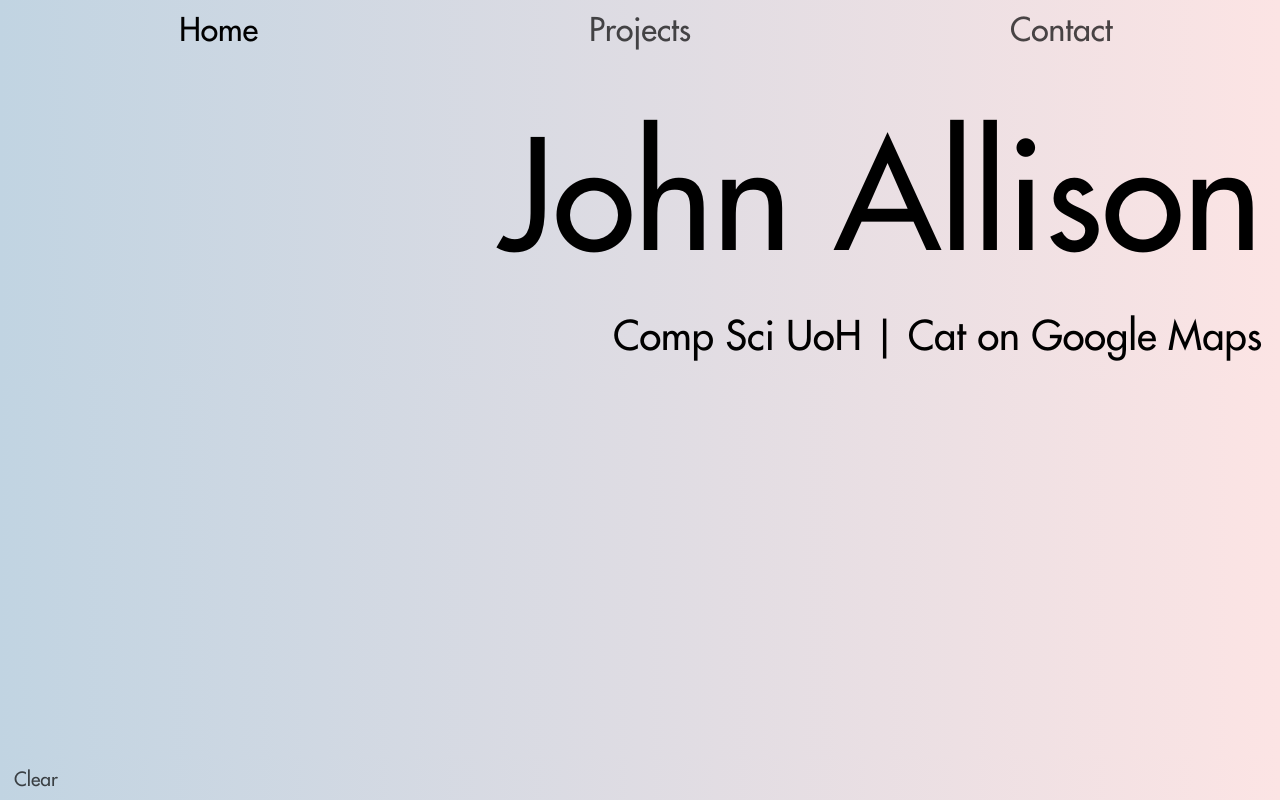
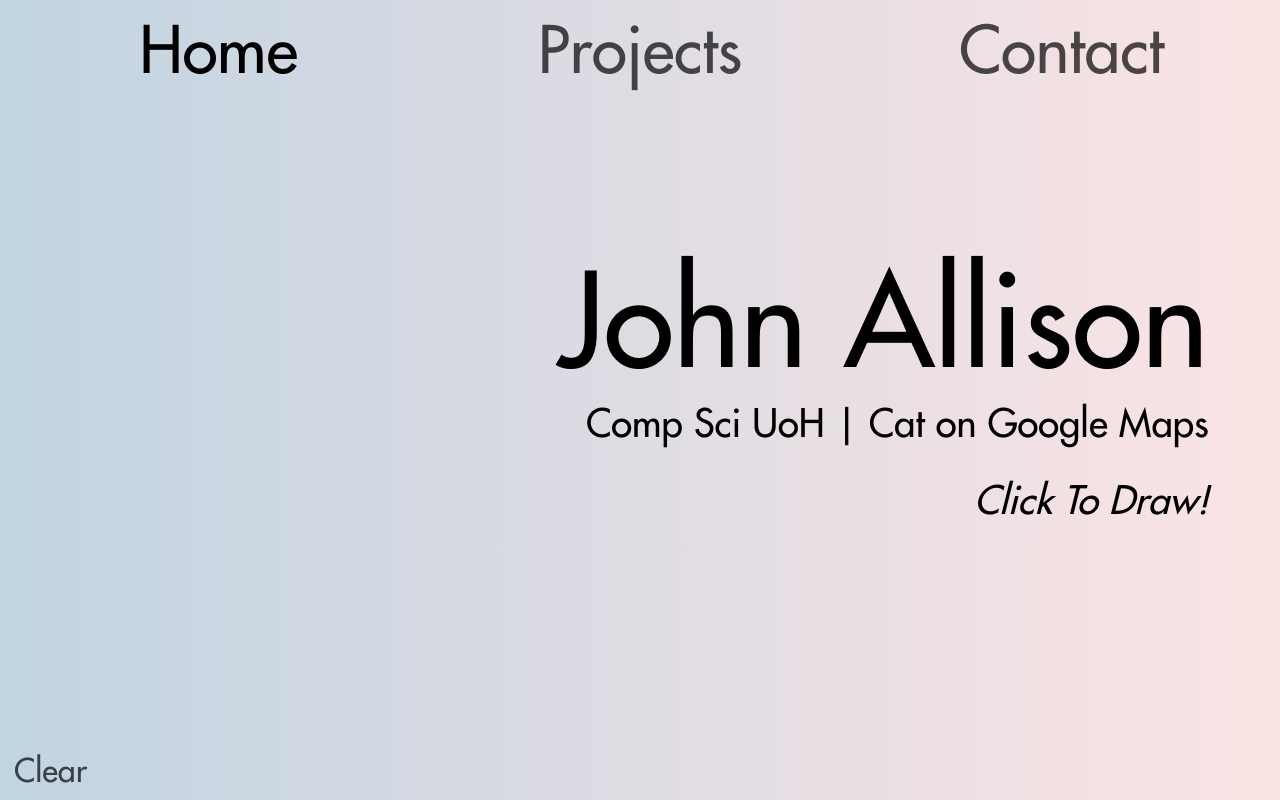
Before and after one commit to DannyDorito/jallison.co.uk, an Angular app: page /home in a window 1280 px wide. Built offline with nearby package versions, Linux system fonts and the light colour scheme.

Commit message:
Homepage content and font size fixes

```diff
--- a/src/app/app.component.css
+++ b/src/app/app.component.css
@@ -17,6 +17,7 @@ canvas {
 
 .nav-space {
   width: 100%;
+  font-size: 5vw;
 }
 
 .router-link-active {
@@ -27,6 +28,6 @@ canvas {
   position: fixed;
   left: 0;
   bottom: 0;
-  font-size: 0.6em;
+  font-size: 50%;
   margin: 8px;
 }
--- a/src/app/home/home.component.css
+++ b/src/app/home/home.component.css
@@ -1,21 +1,24 @@
 .john-div {
-  margin: 0;
+  margin-top: 10%;
+  margin-right: 5%;
   display: flex;
   justify-content: flex-start;
   flex-direction: column;
   flex-wrap: wrap;
   align-items: flex-end;
+  text-align: right;
 }
 
 .john {
-  margin: 10px;
-  font-size: 150px;
-  text-align: right;
+  margin: 0;
+  font-size: 10vw;
+  line-height: 1;
 }
 
 .subheading {
-  font-size: 40px;
-  margin: 10px;
+  margin: 0;
+  font-size: 3vw;
+  line-height: 2;
 }
 
 .element {
--- a/src/app/home/home.component.html
+++ b/src/app/home/home.component.html
@@ -1,6 +1,7 @@
 <div class="john-div">
   <h1 class="john">John Allison</h1>
   <h2 class="subheading">{{bio}}</h2>
+  <h2 class="subheading"><i>Click To Draw!</i></h2>
 </div>
 <!-- <div class="center">
   <div class="element">
--- a/src/styles.css
+++ b/src/styles.css
@@ -10,10 +10,10 @@ body {
   background: #C1D4E2;
   background: -webkit-linear-gradient(90deg, #C1D4E2, #FCE4E4);
   background: linear-gradient(90deg, #C1D4E2, #FCE4E4);
-  font-size: 2em;
   text-align: center;
   font-family: 'futura';
   overflow-x: hidden;
+  font-size: 5vw;
 }
 
 ::selection {
```
